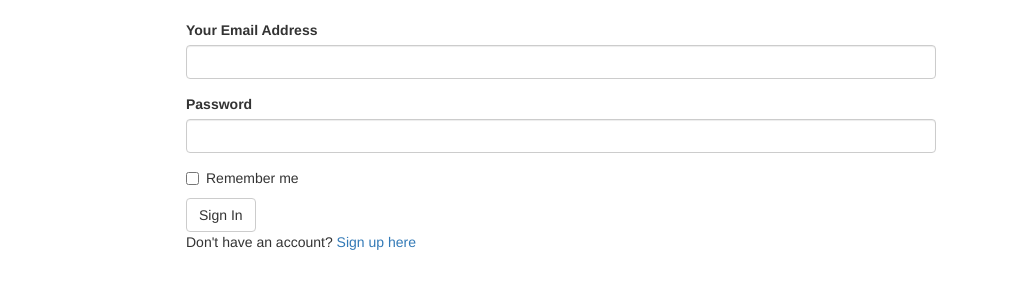
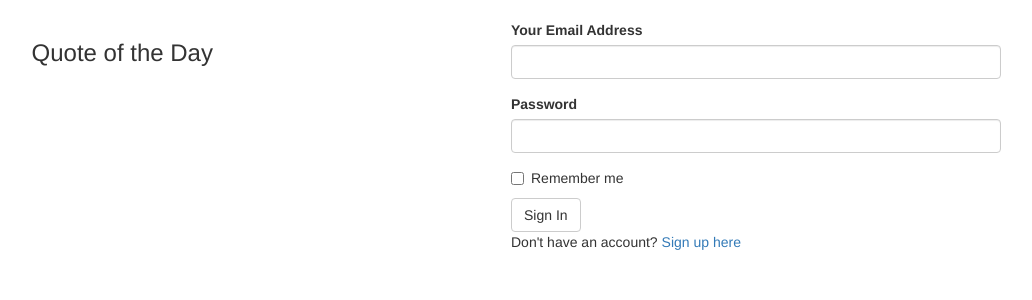
Before and after one commit to Kadas36/Bloggers-Hut, a Flask app: template app/templates/auth/login.html in a window 1280 px wide. Shown: the part 52-352 px from the top of the page, without its empty margins (79-1111 px from the left). Run offline with Flask 2, Linux system fonts and the light colour scheme; the template is opened without the code that fills it: values that come from a table or form of the project are taken from there, others are empty; some libraries are stand-ins or nearby versions.

Commit message:
Restyle login and register pages

```diff
--- a/app/templates/auth/login.html
+++ b/app/templates/auth/login.html
@@ -3,6 +3,19 @@
 
 {% block content %}
 <div class="container">
+  <div class="row">
+    <div class="col-md-3 border-right">
+      <div class="quote text-center">
+          <h3>Quote of the Day</h3>
+
+          {% for quote in random_quote %}
+              <h3>{{quote.quote}}</h3>
+              <small>{{quote.author}}</small>
+          {% endfor %}
+      </div>
+    </div>
+    <div class="col-md-1"></div>
+    <div class="col-md-8">
       <div class="row">
         <div class= "col-md-2"> </div>
         <div class="col-md-8">
@@ -20,5 +33,7 @@
        <div clas="col-md-2"> </div>
       </div>
     </div>
+  </div>
+</div>
 
 {% endblock%}
```
Also changed, not shown: app/auth/views.py (+5 -3 lines). Lines whose indentation alone changed are shown as unchanged.
